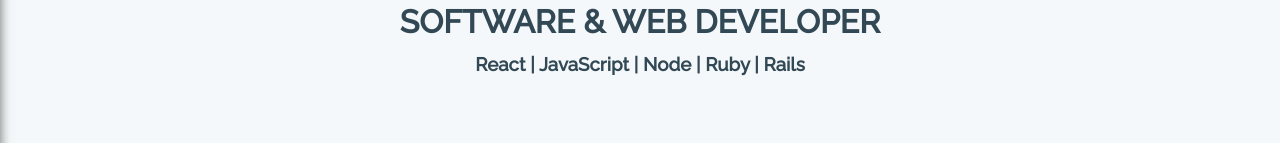
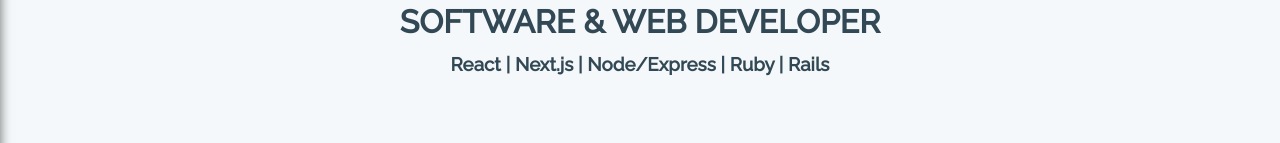
Before and after one commit to asabogal/alejandro-sabogalcom-nextjs-migration, a Next.js app: page / in a window 1280 px wide. Shown: the part 502-645 px from the top of the page. Built offline with nearby package versions, Linux system fonts and the light colour scheme.

Commit message:
update HomePage titles

```diff
--- a/components/home/Titles.js
+++ b/components/home/Titles.js
@@ -8,7 +8,7 @@
       <Container>
       <h1>ALEJANDRO SABOGAL</h1>
       <h2>SOFTWARE & WEB DEVELOPER</h2>
-      <h3>React | JavaScript | Node | Ruby | Rails</h3>
+      <h3>React | Next.js | Node/Express | Ruby | Rails</h3>
       </Container>
     </Fade>
   );
```
